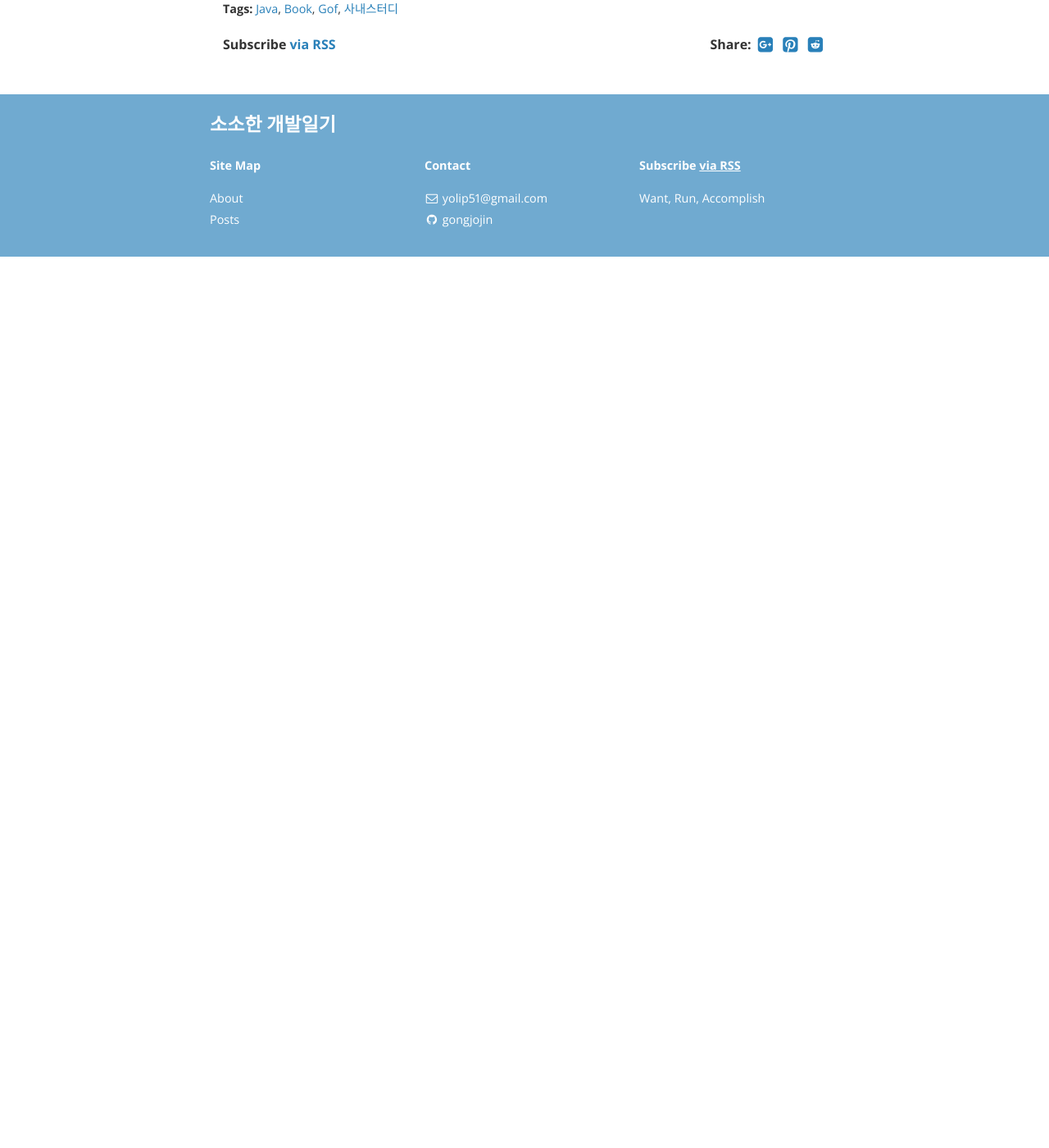
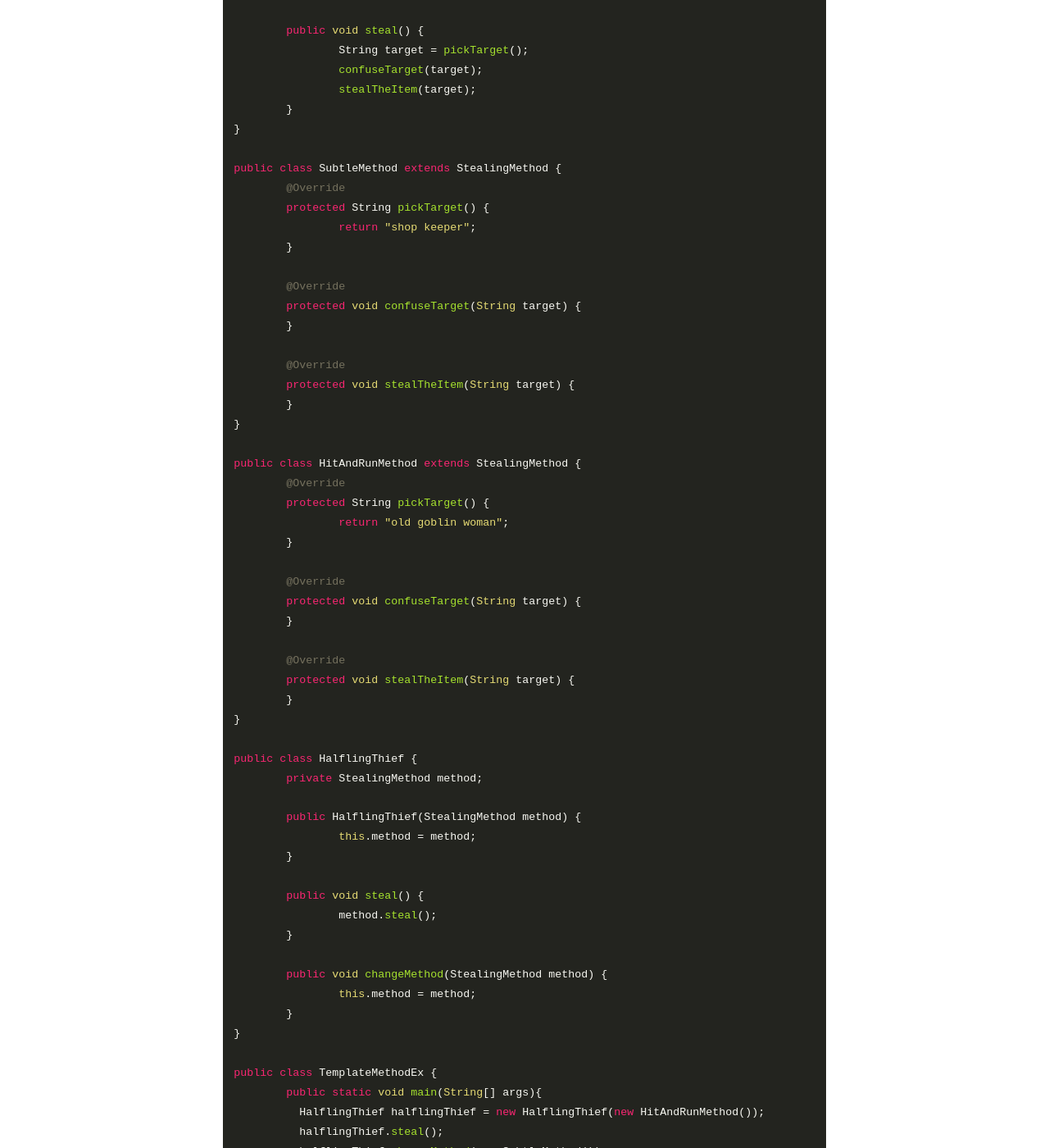
Before and after one commit to gonghojin/gonghojin.github.io, a Jekyll site: the page built from _posts/book/java/gof/2020-02-19-gofpattern-templatemethod.md, in a window 1280 px wide and 1400 px high, scrolled down 2299 px. Shown: the whole window at 82% size. Built offline with Jekyll 4.4.1, drawn with Linux system fonts in a browser that asks for light colours; nearby versions of some CDN libraries; comment, search, counter and statistics services are not loaded; before the commit the page ends 2612 px from its top, so only the background shows below that; some of the changed text lies outside the part shown.

Commit message:
Add: 스터디 준비_템플릿 메서드 완료

```diff
--- a/_posts/book/java/gof/2020-02-19-gofpattern-templatemethod.md
+++ b/_posts/book/java/gof/2020-02-19-gofpattern-templatemethod.md
@@ -30,8 +30,84 @@ cover:  "/assets/instacode.png"
 ### 결과
 템플릿 메서드는 코드 재사용을 위한 기본 기술이다. 특히 클래스 라이브러리 구현 시 중요한 기술인데, 이는 라이브러리에 정의할 클래스들의 공통 부분을 분리하는 수단이기 때문이다.
 
+### 예제 코드
+~~~java
+public abstract class StealingMethod {
+	protected abstract String pickTarget();
+	protected abstract void confuseTarget(String target);
+	protected abstract void stealTheItem(String target);
+
+	public void steal() {
+		String target = pickTarget();
+		confuseTarget(target);
+		stealTheItem(target);
+	}
+}
+
+public class SubtleMethod extends StealingMethod {
+	@Override
+	protected String pickTarget() {
+		return "shop keeper";
+	}
+
+	@Override
+	protected void confuseTarget(String target) {
+	}
+
+	@Override
+	protected void stealTheItem(String target) {
+	}
+}
+
+public class HitAndRunMethod extends StealingMethod {
+	@Override
+	protected String pickTarget() {
+		return "old goblin woman";
+	}
+
+	@Override
+	protected void confuseTarget(String target) {
+	}
+
+	@Override
+	protected void stealTheItem(String target) {
+	}
+}
+
+public class HalflingThief {
+	private StealingMethod method;
+
+	public HalflingThief(StealingMethod method) {
+		this.method = method;
+	}
+
+	public void steal() {
+		method.steal();
+	}
+
+	public void changeMethod(StealingMethod method) {
+		this.method = method;
+	}
+}
+
+public class TemplateMethodEx {
+	public static void main(String[] args){
+	  HalflingThief halflingThief = new HalflingThief(new HitAndRunMethod());
+	  halflingThief.steal();
+	  halflingThief.changeMethod(new SubtleMethod());
+	  halflingThief.steal();
+	}
+}
+~~~
+
+### 관련 패턴
+템플릿 메서드는 거의 모든 추상 클래스에서 사용할 정도로 필수적이고 기본적인 패턴이다.
+팩토리 메서드 패턴을 종종 템플릿 메서드 패턴이라고도 한다. 템플릿 메서드 패턴은 상속을 이용하여 다양한 알고리즘을 만들어 낸다는 점에서는 전략 패턴과 관계가 있으며, 각 전략들은 위임을 통하여 전체 알고리즘을 다양화한다.
+
+
 ---
 
 - 참조
 	+ [Gof의 디자인 패턴](https://www.google.com/search?newwindow=1&sxsrf=ACYBGNTM3TLPpNtM8XVERiP7AyPyLDi3sQ%3A1572758465286&ei=wWO-XfOOEcTGmAWs26i4Cw&q=gof%EC%9D%98+%EB%94%94%EC%9E%90%EC%9D%B8%ED%8C%A8%ED%84%B4&oq=gof&gs_l=psy-ab.1.1.35i39l2j0i67j0j0i131l4j0j0i131.1801221.1802149..1803884...0.1..0.188.465.0j3......0....1..gws-wiz.......0i71.wMtI5vf-WEU)
 	+ <https://ko.wikipedia.org/wiki/%ED%85%9C%ED%94%8C%EB%A6%BF_%EB%A9%94%EC%86%8C%EB%93%9C_%ED%8C%A8%ED%84%B4>
+	+ <https://github.com/iluwatar/java-design-patterns>
```
